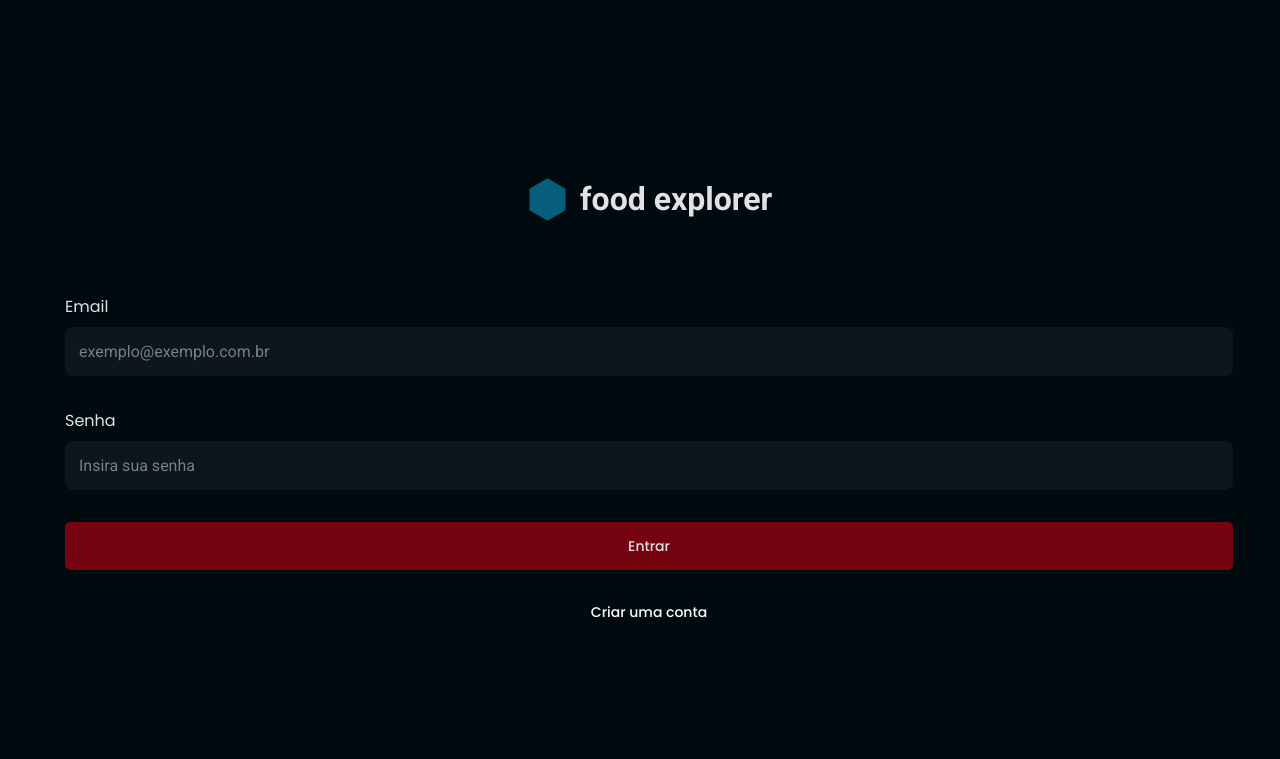
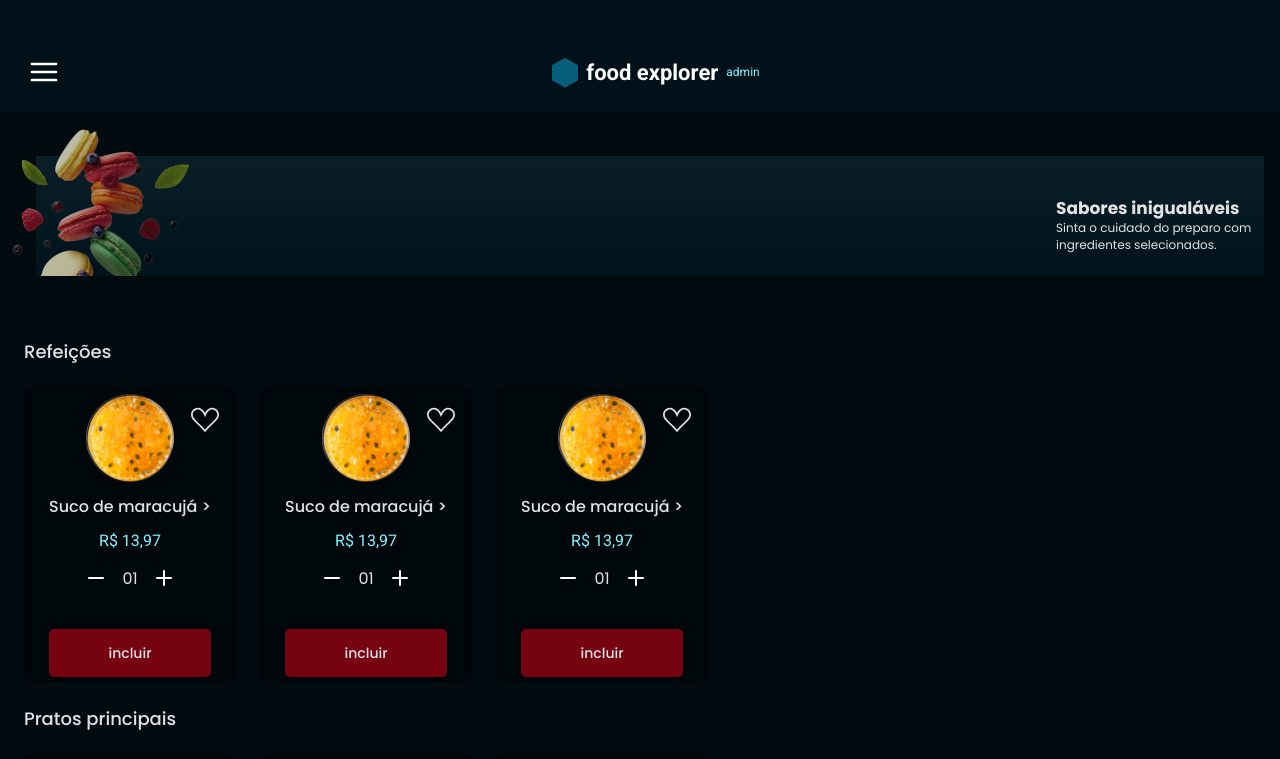
Before and after one commit to brunaporato/front-foodexplorer, a React (Vite) app: page / in a window 1280 px wide. Shown: the top 759 px of the page. Built offline with nearby package versions, Linux system fonts and the light colour scheme.

Commit message:
add: routes

```diff
--- a/src/components/Header/index.jsx
+++ b/src/components/Header/index.jsx
@@ -15,10 +15,10 @@ export function Header() {
 
   return (
     <Container>
-          <Menu>
+          <Menu to="/menu">
             <FiMenu />
           </Menu>
-          <Logo>
+          <Logo to="/">
             <img src={polygon} alt="Logo" />
             <h1>food explorer</h1>
             <span>{ isAdmin ? `admin` : ''}</span>
--- a/src/components/Header/styles.js
+++ b/src/components/Header/styles.js
@@ -1,4 +1,6 @@
 import styled from "styled-components";
+
+import { Link } from "react-router-dom";
 
 export const Container = styled.div`
   width: 100%;
@@ -11,8 +13,7 @@ export const Container = styled.div`
   justify-content: space-between;
 `
 
-export const Menu = styled.button`
-  border: none;
+export const Menu = styled(Link)`
   background: none;
   width: 3.2rem;
   height: 3.2rem;
@@ -43,11 +44,16 @@ export const Menu = styled.button`
     top: -9px;
     right: -9px;
   }
+
+  &:hover {
+    filter: none;
+  }
 `
 
-export const Logo = styled.button`
+export const Logo = styled(Link)`
   background: none;
-  border: none;
+
+  color: ${({ theme }) => theme.colors.light_100};
 
   display: flex;
   align-items: center;
@@ -66,4 +72,8 @@ export const Logo = styled.button`
     font-weight: 400;
     color: ${({ theme }) => theme.colors.cake_200};
   }
+
+  &:hover {
+    filter: none;
+  }
 `
--- a/src/pages/Home/styles.js
+++ b/src/pages/Home/styles.js
@@ -57,7 +57,17 @@ export const Container = styled.div`
     .cards {
       display: flex;
       overflow-x: scroll;
-      /* overflow-x: hidden; */
+
+      &::-webkit-scrollbar-track {
+        background-color: ${({ theme }) => theme.colors.dark_400};
+      }
+      &::-webkit-scrollbar {
+          height: 7px;
+      }
+      &::-webkit-scrollbar-thumb {
+          background: ${({ theme }) => theme.colors.dark_1000};
+          border-radius: .8rem;
+      }
     }
     }
 }
--- a/src/pages/Menu/index.jsx
+++ b/src/pages/Menu/index.jsx
@@ -1,4 +1,6 @@
 import { Container } from "./styles";
+
+import { Link } from "react-router-dom";
 
 import { PiX } from "react-icons/pi";
 import { Input } from "../../components/Input";
@@ -16,16 +18,16 @@ export function Menu() {
     <Container>
      <div className="menu">
      <div className="top">
-        <PiX size={23}/>
+        <Link to="/"><PiX size={23}/></Link>
         <h3>Menu</h3>
       </div>
       <Input placeholder="Busque por pratos ou ingredientes"/>
       <ul>
         <li>
           { isAdmin ?
-          <a>
+          <Link to="/new">
             Novo prato
-          </a> : ''
+          </Link> : ''
           }
         </li>
         <li>
--- a/src/pages/New/index.jsx
+++ b/src/pages/New/index.jsx
@@ -1,4 +1,6 @@
 import { Container } from "./styles";
+
+import { Link } from "react-router-dom";
 
 import { InputDishInfo } from "../../components/InputDishInfo";
 import { Header } from "../../components/Header";
@@ -20,7 +22,7 @@ export function New() {
     <Container>
       <Header />
       <div className="page">
-        <a href="#"> 	<FiChevronLeft size={22} /> voltar</a>
+        <Link to="/"> 	<FiChevronLeft size={22} /> voltar</Link>
         <h1>Novo prato</h1>
         <form action="">
           <div className="input-wrapper">
--- a/src/routes/index.jsx
+++ b/src/routes/index.jsx
@@ -6,7 +6,7 @@ import { AuthRoutes } from "./auth.routes";
 export function Routes() {
   return (
     <BrowserRouter>
-      <AuthRoutes />
+      <AppRoutes />
     </BrowserRouter>
   )
 }
```
